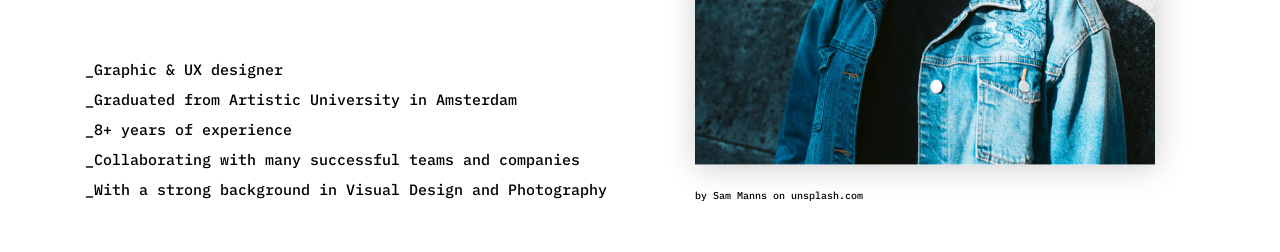
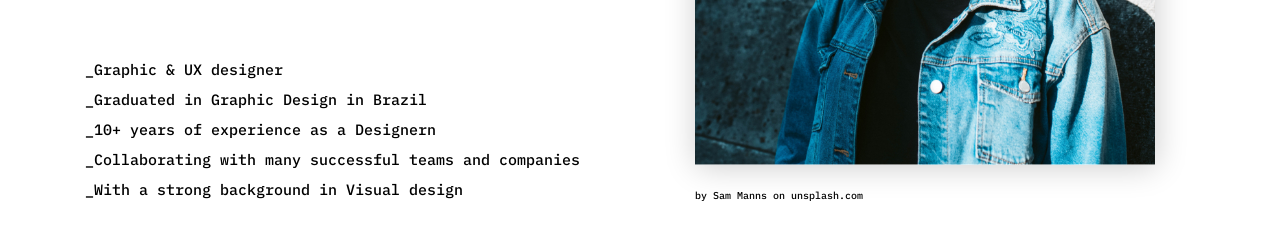
Before and after one commit to Fabianapimentel/fabianaoliveira.github.io, a plain HTML site: page index.html in a window 1280 px wide. Shown: the part 539-791 px from the top of the page. Drawn offline with Linux system fonts and the light colour scheme; a web font is replaced by a local one.

Commit message:
Update index.html

```diff
--- a/index.html
+++ b/index.html
@@ -15,7 +15,7 @@
      <li><a href="#works"> Works</a> </li>
      <li><a href="#experience">Experience </a></li>
      <li class="empty"></li>
-     <li><a href="https://bibipimentel.myportfolio.com/work" target="_blank">Behance </a></li>
+     <li><a href="fabianapimentel.github.io" target="_blank">Behance </a></li>
      <li><a href="http://twitter.com/"target="_blank">Twitter</a></li>
      <li><a href="http://linkedin.com" target="_blank"> Linkedin</a></li>
  </nav>
@@ -27,10 +27,10 @@
     <h1> Hi, I'm <br/> Fabiana</br class="pimentel">Pimentel</h1>
       <ul class="resume" >
         <li>_Graphic & UX designer </li>
-        <li>_Graduated from Artistic University in Amsterdam</li>
-        <li>_8+ years of experience</li>
+        <li>_Graduated in Graphic Design in Brazil</li>
+        <li>_10+ years of experience as a Designern</li>
         <li>_Collaborating with many successful teams and companies</li>
-        <li>_With a strong background in Visual Design and Photography</li>
+        <li>_With a strong background in Visual design</li>
       </ul>
       <a class="button" href="#">add me on linkedin</a>
     </div>
```
